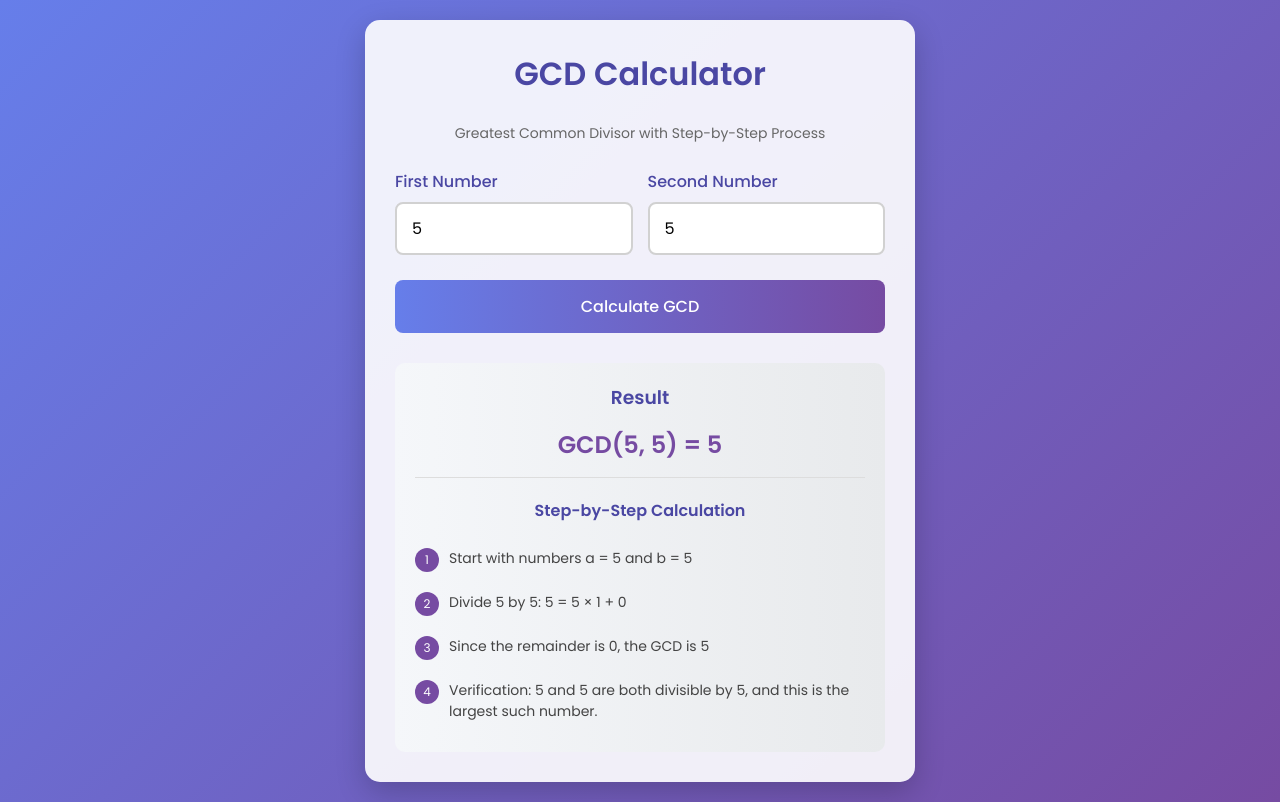
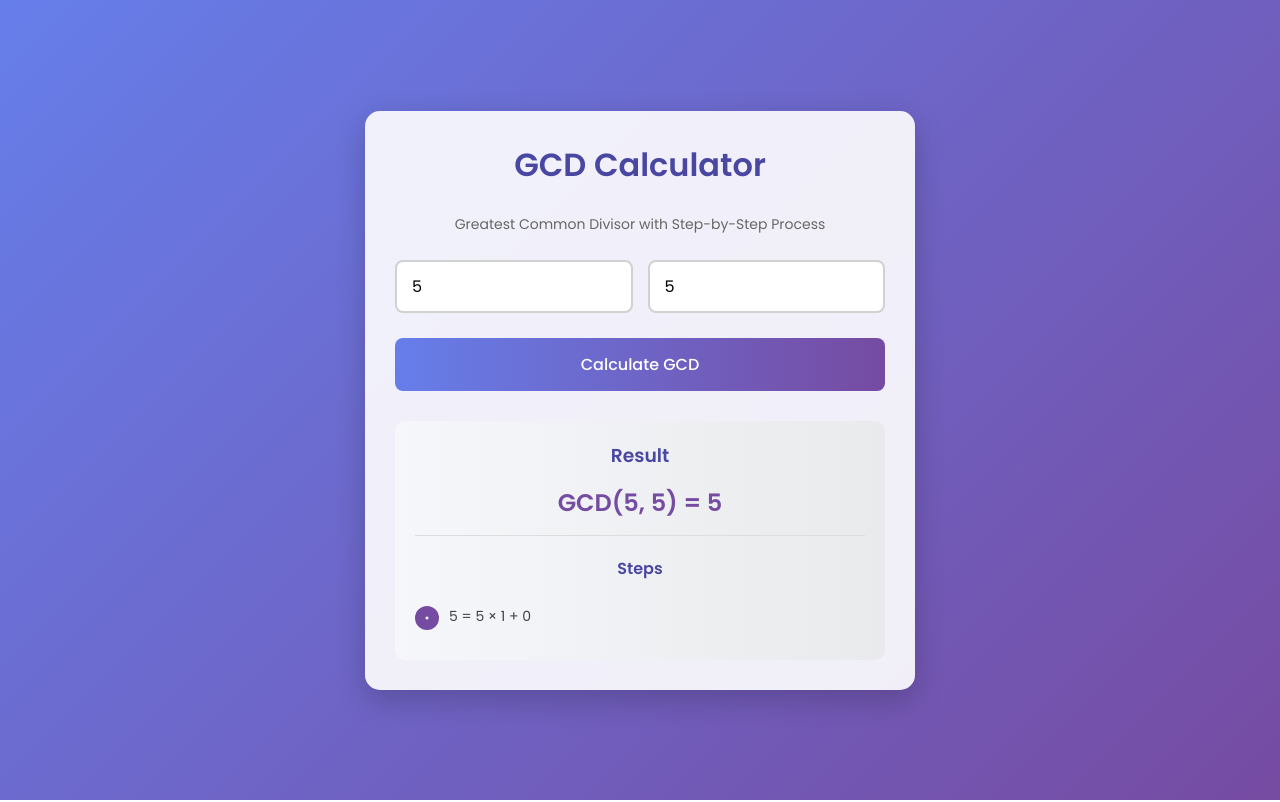
Before and after one commit to Kishankharvi/GcdCalculator, a plain HTML site: page index.html in a window 1280 px wide. Both pictures are taken after typing "5", "5" into the empty fields and a click on the button "Calculate GCD". Drawn offline with Linux system fonts and the light colour scheme.

Commit message:
complete gcd code

```diff
--- a/index.html
+++ b/index.html
@@ -97,10 +97,6 @@
             box-shadow: 0 5px 15px rgba(118, 75, 162, 0.4);
         }
 
-        button:active {
-            transform: translateY(0);
-        }
-
         .result-container {
             margin-top: 30px;
             display: none;
@@ -110,7 +106,6 @@
             background: linear-gradient(90deg, #f5f7fa 0%, #e8eaec 100%);
             padding: 20px;
             border-radius: 10px;
-            overflow: hidden;
         }
 
         .result-title {
@@ -130,10 +125,6 @@
             border-bottom: 1px solid #ddd;
         }
 
-        .steps {
-            margin-top: 15px;
-        }
-
         .step {
             padding: 10px 0;
             display: flex;
@@ -151,13 +142,11 @@
             align-items: center;
             font-size: 12px;
             margin-right: 10px;
-            flex-shrink: 0;
         }
 
         .step-text {
             font-size: 14px;
             color: #444;
-            line-height: 1.5;
         }
 
         .error {
@@ -167,16 +156,6 @@
             font-size: 14px;
             display: none;
         }
-
-        @media (max-width: 600px) {
-            .input-group {
-                flex-direction: column;
-            }
-
-            .calculator {
-                padding: 20px;
-            }
-        }
     </style>
 </head>
 <body>
@@ -185,129 +164,54 @@
         <p class="subtitle">Greatest Common Divisor with Step-by-Step Process</p>
 
         <div class="input-group">
-            <div class="input-field">
-                <label for="num1">First Number</label>
-                <input type="number" id="num1" placeholder="Enter first number">
-            </div>
-            <div class="input-field">
-                <label for="num2">Second Number</label>
-                <input type="number" id="num2" placeholder="Enter second number">
-            </div>
+            <input type="number" id="num1" placeholder="Enter first number">
+            <input type="number" id="num2" placeholder="Enter second number">
         </div>
 
         <button id="calculate">Calculate GCD</button>
-
-        <div class="error" id="error-message">Please enter valid positive integers</div>
+        <div class="error" id="error-message"></div>
 
         <div class="result-container" id="result-container">
             <div class="result">
                 <h3 class="result-title">Result</h3>
-                <div class="final-result" id="final-result">GCD = 12</div>
-
-                <h4 class="result-title">Step-by-Step Calculation</h4>
-                <div class="steps" id="steps">
-                    <!-- Steps will be added here dynamically -->
-                </div>
+                <div class="final-result" id="final-result"></div>
+                <h4 class="result-title">Steps</h4>
+                <div id="steps"></div>
             </div>
         </div>
     </div>
 
     <script>
-        document.getElementById('calculate').addEventListener('click', calculateGCD);
-
-        function calculateGCD() {
-            // Get input values
-            const num1Input = document.getElementById('num1').value.trim();
-            const num2Input = document.getElementById('num2').value.trim();
-
-            // Get elements
+        document.getElementById('calculate').addEventListener('click', function() {
+            const num1 = parseInt(document.getElementById('num1').value);
+            const num2 = parseInt(document.getElementById('num2').value);
             const errorMessage = document.getElementById('error-message');
             const resultContainer = document.getElementById('result-container');
             const finalResult = document.getElementById('final-result');
             const stepsContainer = document.getElementById('steps');
 
-            // Hide previous results and errors
-            errorMessage.style.display = 'none';
-            resultContainer.style.display = 'none';
-
-            // Validate input
-            if (!num1Input || !num2Input) {
-                errorMessage.textContent = 'Please enter both numbers';
+            if (!num1 || !num2 || num1 <= 0 || num2 <= 0) {
+                errorMessage.textContent = 'Please enter valid positive integers';
                 errorMessage.style.display = 'block';
+                resultContainer.style.display = 'none';
                 return;
             }
 
-            const num1 = parseInt(num1Input);
-            const num2 = parseInt(num2Input);
+            errorMessage.style.display = 'none';
+            stepsContainer.innerHTML = '';
 
-            if (isNaN(num1) || isNaN(num2) || num1 <= 0 || num2 <= 0 || !Number.isInteger(num1) || !Number.isInteger(num2)) {
-                errorMessage.textContent = 'Please enter valid positive integers';
-                errorMessage.style.display = 'block';
-                return;
+            let a = num1, b = num2;
+            while (b !== 0) {
+                let q = Math.floor(a / b);
+                let r = a % b;
+                stepsContainer.innerHTML += `<div class='step'><div class='step-number'>•</div><div class='step-text'>${a} = ${b} × ${q} + ${r}</div></div>`;
+                a = b;
+                b = r;
             }
 
-            // Clear previous steps
-            stepsContainer.innerHTML = '';
-
-            // Calculate GCD using Euclidean algorithm
-            const { gcd, steps } = euclideanGCD(num1, num2);
-
-            // Display the result
-            finalResult.textContent = `GCD(${num1}, ${num2}) = ${gcd}`;
-
-            // Display steps
-            steps.forEach((step, index) => {
-                const stepElement = document.createElement('div');
-                stepElement.className = 'step';
-                stepElement.innerHTML = `
-                    <div class="step-number">${index + 1}</div>
-                    <div class="step-text">${step}</div>
-                `;
-                stepsContainer.appendChild(stepElement);
-            });
-
-            // Show result container
+            finalResult.textContent = `GCD(${num1}, ${num2}) = ${a}`;
             resultContainer.style.display = 'block';
-        }
-
-        function euclideanGCD(a, b) {
-            let steps = [];
-            let originalA = a;
-            let originalB = b;
-
-            steps.push(`Start with numbers a = ${a} and b = ${b}`);
-
-            // Make sure a is greater than or equal to b
-            if (a < b) {
-                [a, b] = [b, a]; // Swap values
-                steps.push(`Swap numbers so that a ≥ b: a = ${a}, b = ${b}`);
-                originalA = a;
-                originalB = b;
-            }
-
-            let remainders = [];
-            let quotients = [];
-
-            while (b !== 0) {
-                const quotient = Math.floor(a / b);
-                const remainder = a % b;
-
-                quotients.push(quotient);
-                remainders.push(remainder);
-
-                steps.push(`Divide ${a} by ${b}: ${a} = ${b} × ${quotient} + ${remainder}`);
-
-                a = b;
-                b = remainder;
-            }
-
-            steps.push(`Since the remainder is 0, the GCD is ${a}`);
-
-            // Add verification step
-            steps.push(`Verification: ${originalA} and ${originalB} are both divisible by ${a}, and this is the largest such number.`);
-
-            return { gcd: a, steps };
-        }
+        });
     </script>
 </body>
 </html>
```
